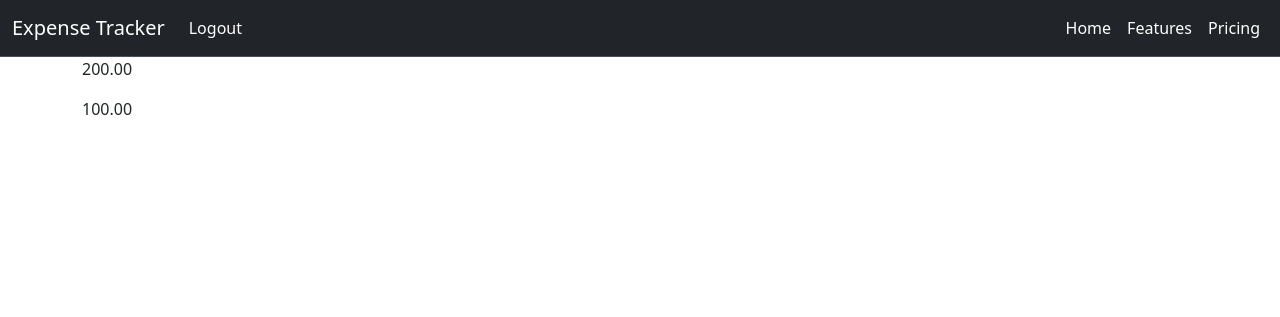
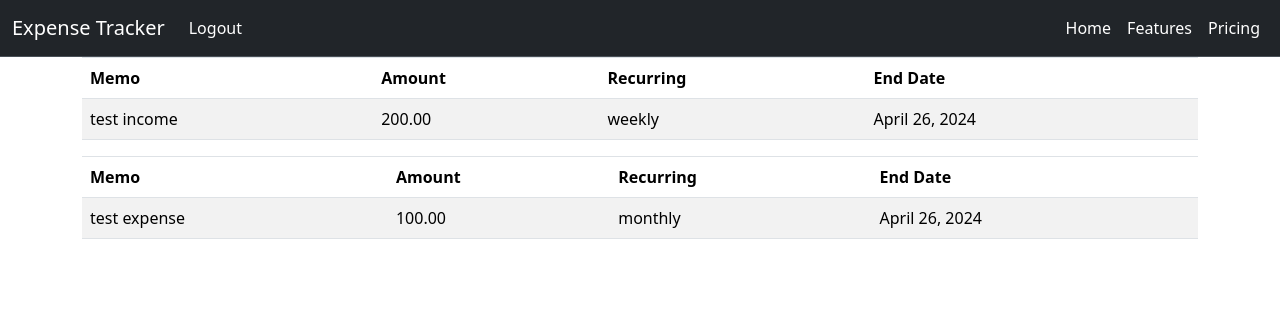
Before and after one commit to ahorner54/CollegeExpenseTracker, a Django app: page /semester/1 in a window 1280 px wide. Shown: the top 317 px of the page. Run offline with Django 5.2, Linux system fonts and the light colour scheme; a user stored in the database is signed in; data comes from the database, SQL or seed files in the repository.

Commit message:
Added expense and income tables to semester_view.html

```diff
--- a/ExpenseTracker/budget/templates/budget/semester_view.html
+++ b/ExpenseTracker/budget/templates/budget/semester_view.html
@@ -1,18 +1,45 @@
 {% extends './home.html' %}
 {%block semester %}
+
 <div class="container">
     {% if incomes %}
+    <table class="table table-striped">
+        <thead class="table-bordered">
+            <th>Memo</th>
+            <th>Amount</th>
+            <th>Recurring</th>
+            <th>End Date</th>
+        </thead>
         {% for income in incomes %}
-                <p>{{income.amount}}</p>
+            <tr>
+                <td>{{income.memo}}</td>
+                <td>{{income.amount}}</td>
+                <td>{{income.recurring_period}}</td>
+                <td>{{income.end_date}}</td>
+            </tr>
         {% endfor %}
+    </table>
     {% endif %}
 </div>
 
     <div class="container">
         {% if expenses %}
+        <table class="table table-striped">
+            <thead class="table-bordered">
+                <th>Memo</th>
+                <th>Amount</th>
+                <th>Recurring</th>
+                <th>End Date</th>
+            </thead>
             {% for expense in expenses %}
-                <p>{{expense.amount}}</p>
+                <tr>
+                    <td>{{expense.memo}}</td>
+                    <td>{{expense.amount}}</td>
+                    <td>{{expense.recurring_period}}</td>
+                    <td>{{expense.end_date}}</td>
+                </tr>
             {% endfor %}
+        </table>
         {% endif %}
     </div>
 {% endblock semester %}
```
Lines whose indentation alone changed are shown as unchanged.
